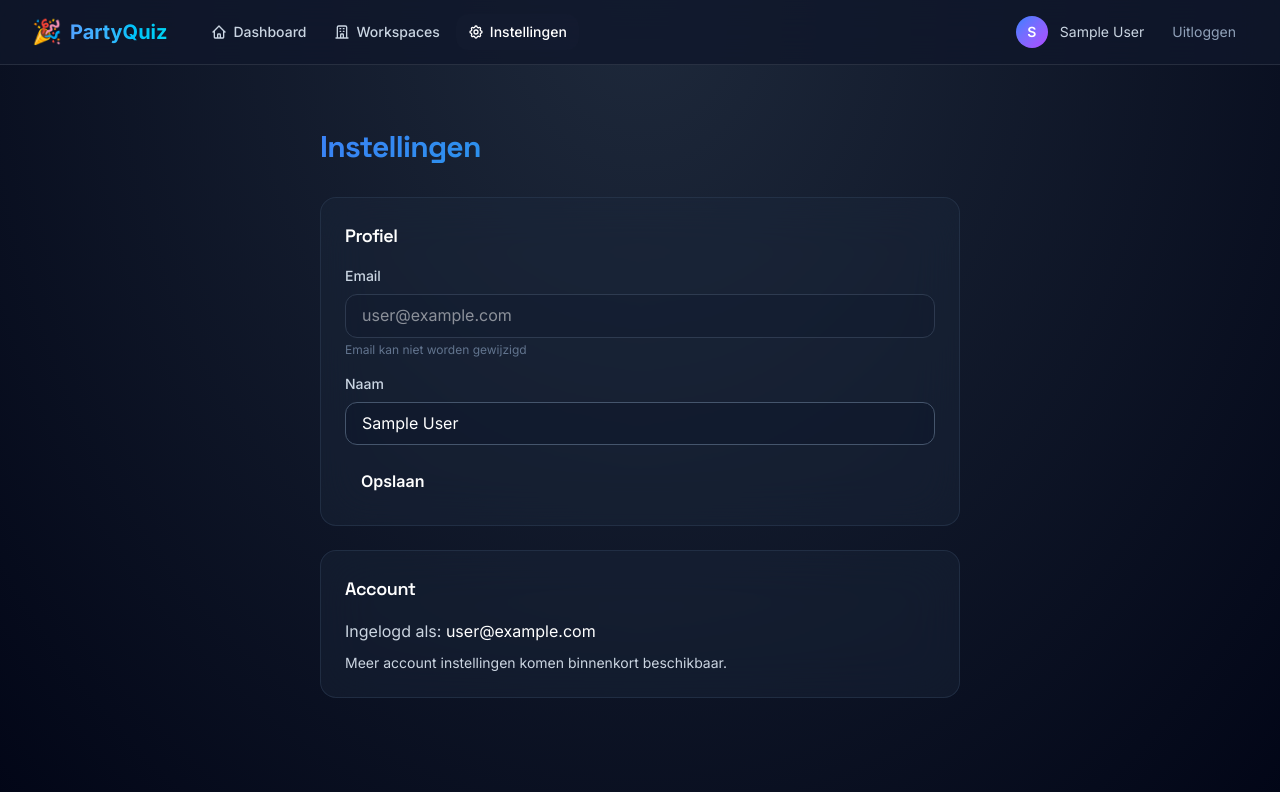
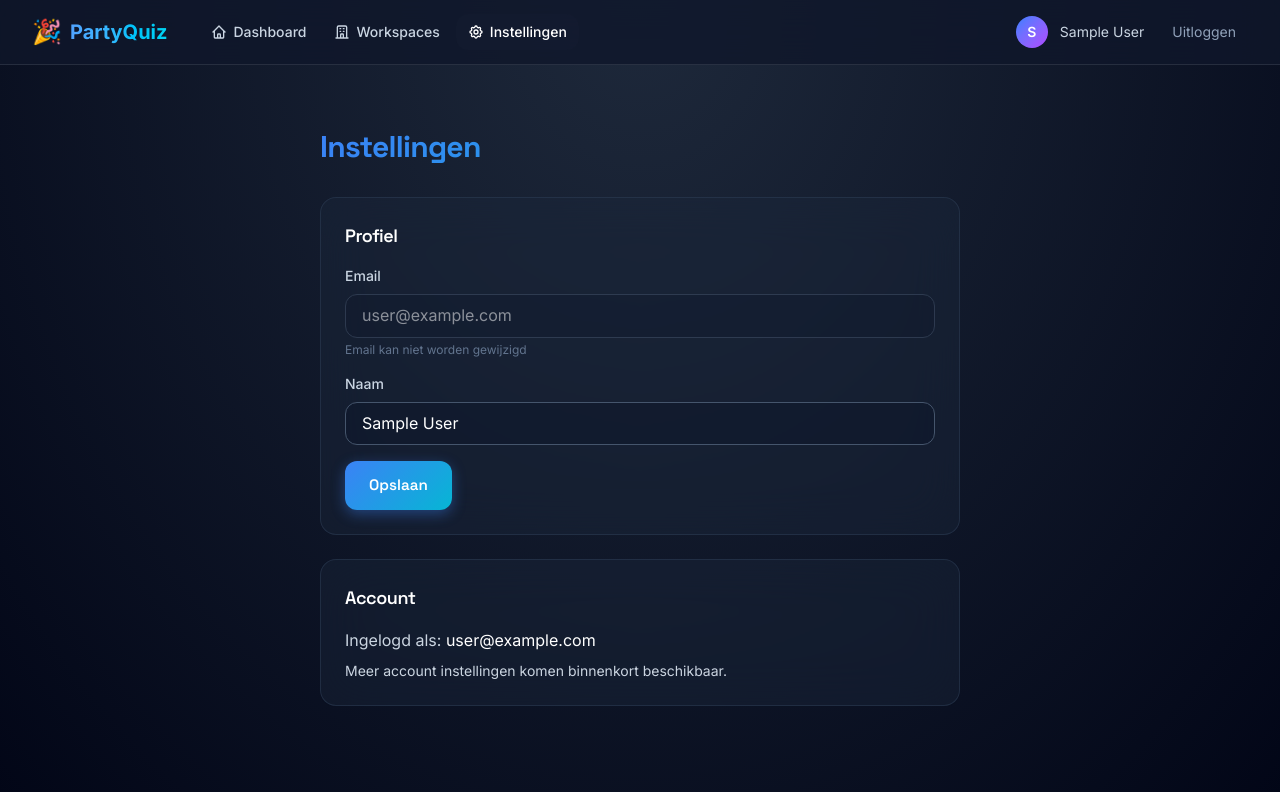
Before and after one commit to Eddiekoma/partyquiz-platform, a Next.js app in the folder apps/web/: page /dashboard/settings in a window 1280 px wide. Shown: the top 792 px of the page. Built offline with nearby package versions, Linux system fonts and the light colour scheme; no server answers; sample sign-in values are in the browser's storage.

Commit message:
update buttons

```diff
--- a/apps/web/src/app/dashboard/workspaces/[id]/questions/new/page.tsx
+++ b/apps/web/src/app/dashboard/workspaces/[id]/questions/new/page.tsx
@@ -241,8 +241,8 @@ export default function NewQuestionPage() {
         throw new Error(error.error || "Failed to create question");
       }
 
-      const { question: createdQuestion } = await response.json();
-      router.push(`/dashboard/workspaces/${workspaceId}/questions/${createdQuestion.id}/edit`);
+      // Redirect back to questions overview after successful creation
+      router.push(`/dashboard/workspaces/${workspaceId}/questions`);
     } catch (error) {
       console.error("Failed to create question:", error);
       alert(error instanceof Error ? error.message : "Failed to create question");
--- a/apps/web/src/app/globals.css
+++ b/apps/web/src/app/globals.css
@@ -404,6 +404,21 @@
     color: var(--color-text-primary);
   }
 
+  .btn-danger {
+    background: linear-gradient(135deg, #dc2626, #ef4444);
+    color: white;
+    box-shadow: 0 4px 14px rgba(220, 38, 38, 0.4);
+  }
+
+  .btn-danger:hover {
+    transform: translateY(-2px);
+    box-shadow: 0 8px 20px rgba(220, 38, 38, 0.5);
+  }
+
+  .btn-danger:active {
+    transform: translateY(0);
+  }
+
   .btn-glow {
     position: relative;
     overflow: hidden;
@@ -434,6 +449,13 @@
   .btn-sm {
     padding: 0.5rem 1rem;
     font-size: 0.875rem;
+  }
+
+  .btn:disabled,
+  .btn.disabled {
+    opacity: 0.5;
+    cursor: not-allowed;
+    transform: none !important;
   }
 
   /* === CARDS === */
--- a/apps/web/src/components/ui/Button.tsx
+++ b/apps/web/src/components/ui/Button.tsx
@@ -1,7 +1,7 @@
 import React from "react";
 
 interface ButtonProps extends React.ButtonHTMLAttributes<HTMLButtonElement> {
-  variant?: "primary" | "secondary" | "danger" | "ghost";
+  variant?: "primary" | "secondary" | "danger" | "ghost" | "accent";
   size?: "sm" | "md" | "lg";
   loading?: boolean;
 }
@@ -15,19 +15,21 @@ export function Button({
   className = "",
   ...props
 }: ButtonProps) {
-  const baseStyles = "inline-flex items-center justify-center font-semibold rounded-lg transition-all duration-200 focus:outline-none focus:ring-2 focus:ring-offset-2";
+  // Use the CSS button classes from globals.css for consistent styling
+  const baseStyles = "btn";
 
   const variantStyles = {
-    primary: "bg-primary-600 text-white hover:bg-primary-700 focus:ring-primary-500 disabled:bg-primary-300",
-    secondary: "bg-slate-700 text-slate-200 border-2 border-slate-600 hover:bg-slate-600 focus:ring-slate-500",
-    danger: "bg-red-600 text-white hover:bg-red-700 focus:ring-red-500 disabled:bg-red-300",
-    ghost: "bg-transparent text-slate-300 hover:bg-slate-700 focus:ring-slate-500",
+    primary: "btn-primary",
+    secondary: "btn-secondary",
+    danger: "btn-danger",
+    ghost: "btn-ghost",
+    accent: "btn-accent",
   };
 
   const sizeStyles = {
-    sm: "px-3 py-1.5 text-sm",
-    md: "px-4 py-2 text-base",
-    lg: "px-6 py-3 text-lg",
+    sm: "btn-sm",
+    md: "",
+    lg: "btn-lg",
   };
 
   return (
```
